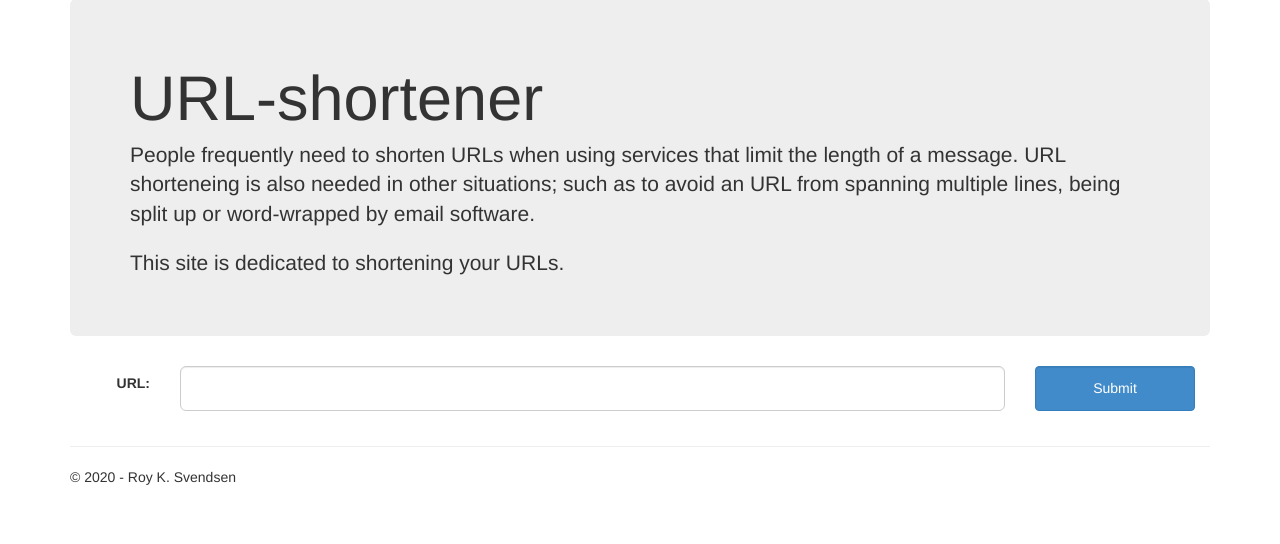
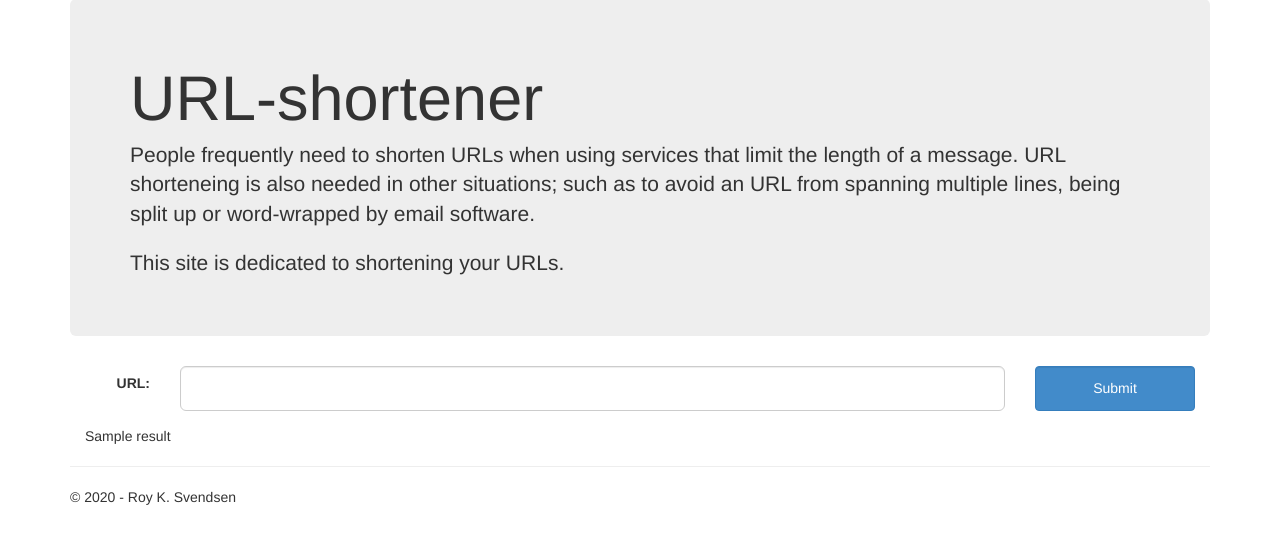
Before and after one commit to roykollensvendsen/ShortenedUrl, a Flask app: template ShortenedUrl/templates/index.html in a window 1280 px wide. Shown: the part 51-595 px from the top of the page. Run offline with Flask 2, Linux system fonts and the light colour scheme; the template is opened without the code that fills it: most values are stand-ins (such as "Sample title", 1, 10 or a date in 2020); some libraries are stand-ins or nearby versions.

Commit message:
Post result to the same page

```diff
--- a/ShortenedUrl/templates/index.html
+++ b/ShortenedUrl/templates/index.html
@@ -12,7 +12,7 @@
 </div>
 
 <div class="container">
-   <form class="form-horizontal" method="post" action="{{ url_for('shorten_url') }}">
+   <form class="form-horizontal" method="post" action="{{ url_for('home') }}">
        <div class="form-group form-group-lg">
            <label class="col-lg-1 control-label" for="url"><strong>URL:</strong></label>
            <div class="col-lg-9">
@@ -25,7 +25,8 @@
     </form>
 </div>
 
-
-
+<div class="container">
+    {{ result|safe }}
+</div>
 
 {% endblock %}
--- a/ShortenedUrl/views.py
+++ b/ShortenedUrl/views.py
@@ -22,35 +22,33 @@ def id2url(id):
 def url2id(url):
     return bc.decode(url)
 
-@app.route('/')
-@app.route('/home')
+@app.route('/', methods=['GET','POST'])
 def home():
-    """Renders the home page."""
+    """Renders the main page."""
+    result=''
+    if request.method == 'POST':
+        url=request.form['url']
+        url=urlparse(url)
+        if url.scheme == '' or url.netloc == '':
+            result='<div class="alert alert-danger" role="alert">Enter a full URL with scheme and netloc</div>'
+        else:
+            if url.path[-1:] == '/':
+                url = url._replace(path=url.path.rstrip('/'))
+            url=url.geturl()
+            url_entry = UrlEntry(url)
+            db_session.add(url_entry)
+            try:
+                db_session.commit()
+            except:
+                db_session.rollback()
+                if db_session.query(exists().where(UrlEntry.url == url)).scalar():
+                    url_entry = UrlEntry.query.filter_by(url=url).first()
+            result='<div class="alert alert-success" role="alert">http://%s/%s now points to %s</div>' % (hostname, id2url(url_entry.id), url)
     return render_template(
         'index.html',
         title='Home Page',
         year=datetime.now().year,
-    )
-
-@app.route('/s', methods=['POST'])
-def shorten_url():
-    url=request.form['url']
-    url=urlparse(url)
-    if url.scheme == '' or url.netloc == '':
-        return 'Enter a full URL with scheme and netloc'
-    if url.path[-1:] == '/':
-        url = url._replace(path=url.path.rstrip('/'))
-    url=url.geturl()
-    url_entry = UrlEntry(url)
-    db_session.add(url_entry)
-    try:
-        db_session.commit()
-    except:
-        db_session.rollback()
-        if db_session.query(exists().where(UrlEntry.url == url)).scalar():
-             url_entry = UrlEntry.query.filter_by(url=url).first()
-    short_url='http://%s/%s' % (hostname, id2url(url_entry.id))
-    return render_template('shortened_url.html', url=url, short_url=short_url)
+        result=result)
 
 @app.route('/contact')
 def contact():
```
Also changed, not shown: ShortenedUrl/templates/shortened_url.html (deleted, +0 -8 lines).
